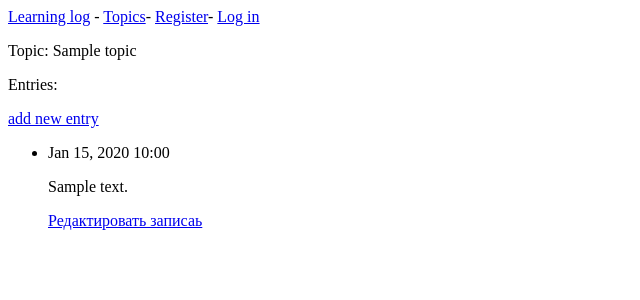
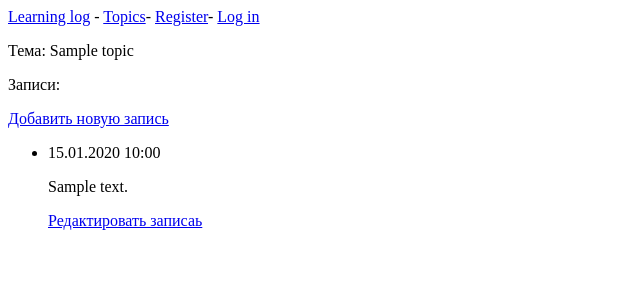
Before and after one commit to dissen845/learning_log, a Django app: template learning_logs/templates/learning_logs/topic.html in a window 1280 px wide. Shown: the top 300 px of the page, without its empty margins (0-640 px from the left). Run offline with Django 3.2, Linux system fonts and the light colour scheme; the template is opened without the code that fills it: most values are stand-ins (such as "Sample title", 1, 10 or a date in 2020).

Commit message:
Uncommitted changes before rebase [Default Changelist]

```diff
--- a/learning_logs/templates/learning_logs/new_entry.html
+++ b/learning_logs/templates/learning_logs/new_entry.html
@@ -4,11 +4,11 @@
 
     <p><a href="{% url 'learning_logs:topic' topic.id %}">{{ topic }}</a> </p>
 
-    <p>Add a new entry:</p>
+    <p>Добавить новую запись:</p>
     <form action="{% url 'learning_logs:new_entry' topic.id %}" method="post">
         {% csrf_token %}
         {{ form.as_p }}
-        <button name="submit">add entry</button>
+        <button name="submit">Добавить запись</button>
     </form>
 
 {% endblock content %}
--- a/learning_logs/templates/learning_logs/new_topic.html
+++ b/learning_logs/templates/learning_logs/new_topic.html
@@ -2,11 +2,11 @@
 
 {% block content %}
 
-<p>Add a new topic:</p>
+<p>Добавить новую тему:</p>
 <form action="{% url 'learning_logs:new_topic' %}" method="post">
     {% csrf_token %}
     {{ form.as_p }}
-    <button name="submit">add topic</button>
+    <button name="submit">Добавить тему</button>
 </form>
 
 {% endblock content %}
--- a/learning_logs/templates/learning_logs/topic.html
+++ b/learning_logs/templates/learning_logs/topic.html
@@ -2,16 +2,16 @@
 
 {% block content %}
 
-  <p>Topic: {{ topic }}</p>
+  <p>Тема: {{ topic }}</p>
 
-  <p>Entries:</p>
+  <p>Записи:</p>
   <p>
-    <a href="{% url 'learning_logs:new_entry' topic.id %}">add new entry</a>
+    <a href="{% url 'learning_logs:new_entry' topic.id %}">Добавить новую запись</a>
   </p>
   <ul>
   {% for entry in entries %}
     <li>
-        <p>{{ entry.date_added|date:'M d, Y H:i' }}</p>
+        <p>{{ entry.date_added|date:'d.m.Y H:i' }}</p>
         <p>{{ entry.text|linebreaks }}</p>
         <p>
           <a href="{% url 'learning_logs:edit_entry' entry.id %}">Редактировать записаь</a>
```
Also changed, not shown: learning_logs/templates/learning_logs/topics.html (+4 -3 lines).
